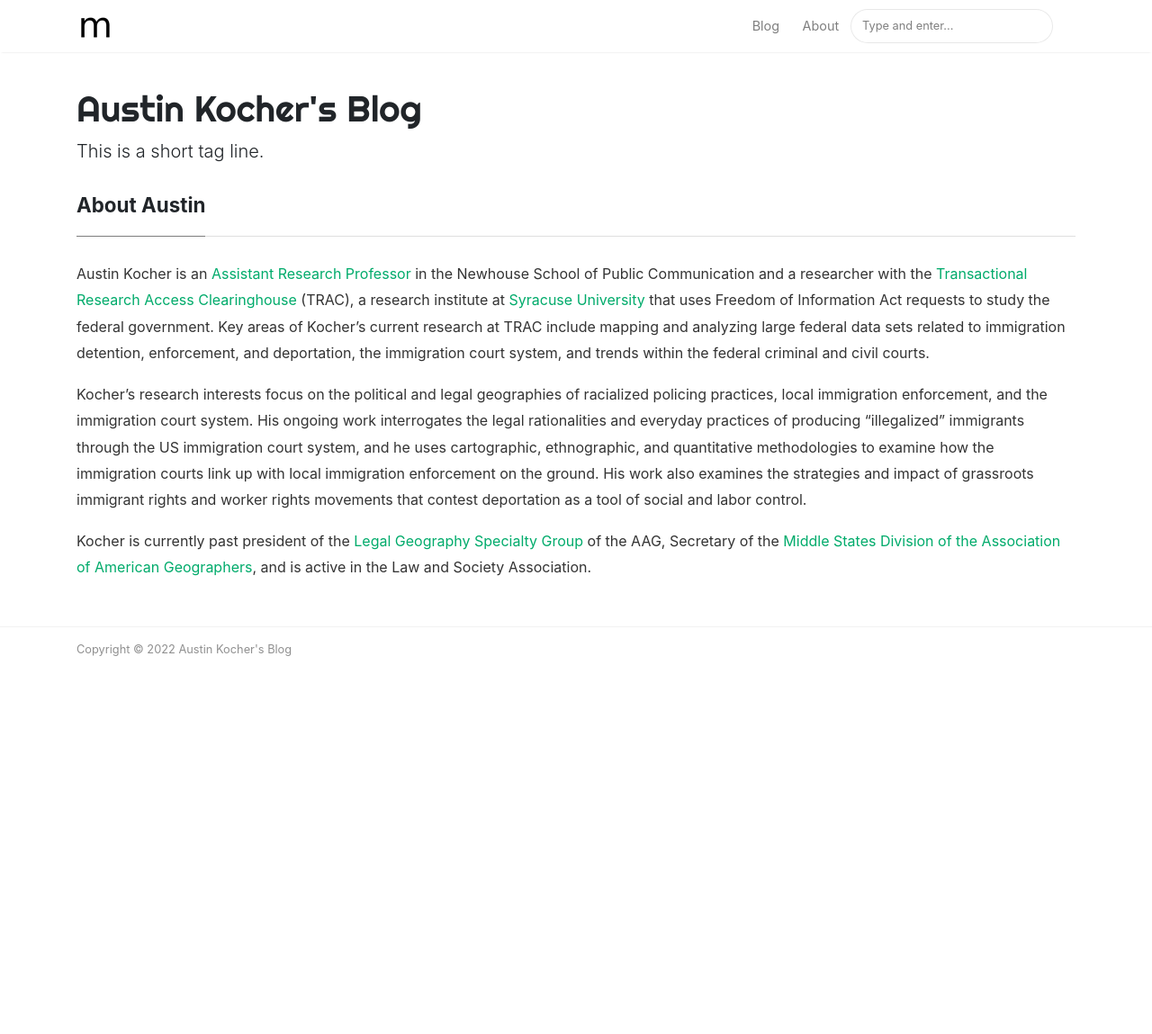
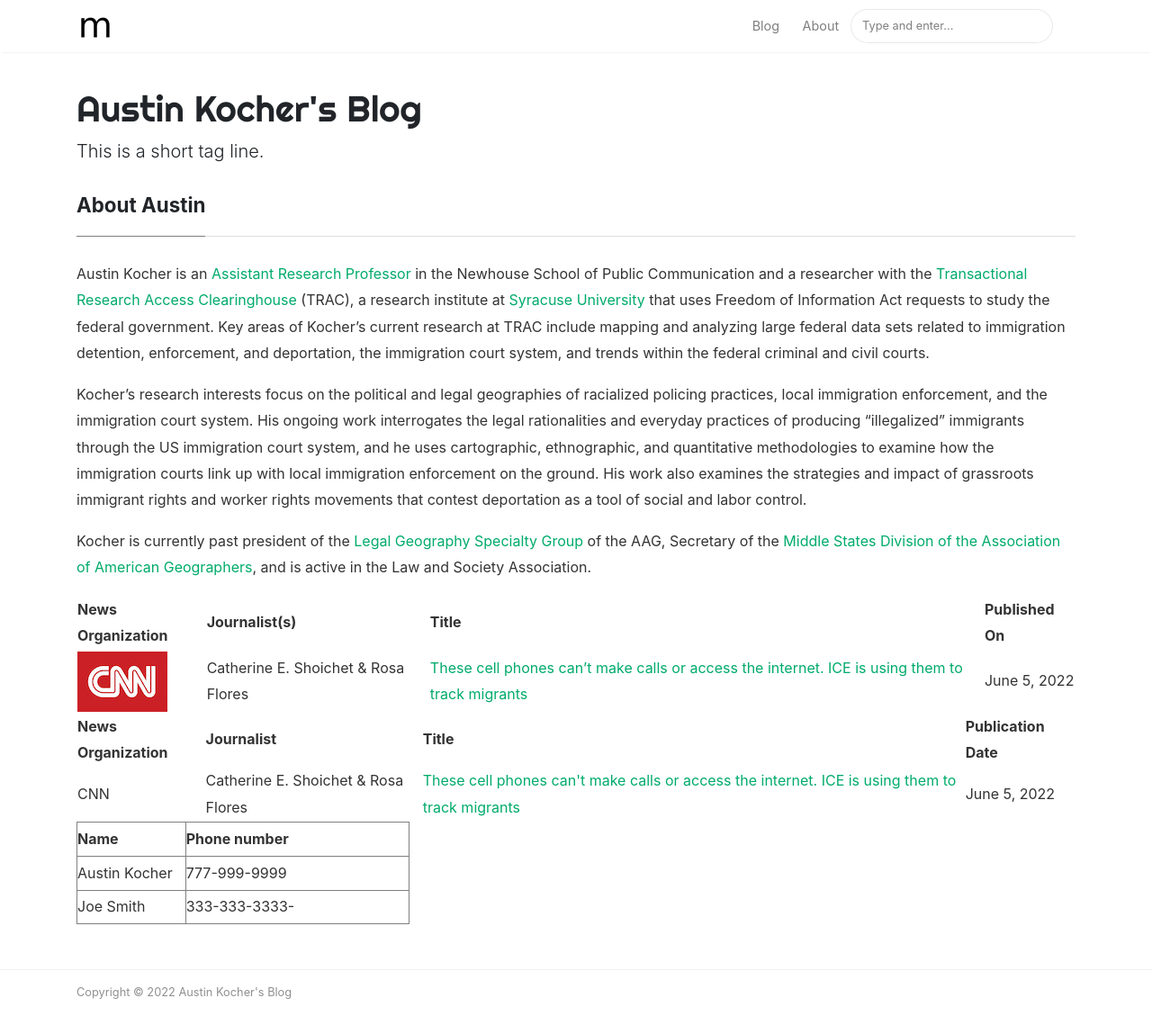
Before and after one commit to JAHqu2zyPA/mywebsite, a Jekyll site: the page built from _pages/about.md, in a window 1280 px wide and 1187 px high. Shown: the top 1149 px of the window at 90% size. Built offline with Jekyll 4.4.1, drawn with Linux system fonts in a browser that asks for light colours; nearby versions of some CDN libraries.

Commit message:
Updated Several Aspects of Website

```diff
--- a/_pages/about.md
+++ b/_pages/about.md
@@ -10,3 +10,40 @@ comments: false
 <p>Kocher’s research interests focus on the political and legal geographies of racialized policing practices, local immigration enforcement, and the immigration court system. His ongoing work interrogates the legal rationalities and everyday practices of producing “illegalized” immigrants through the US immigration court system, and he uses cartographic, ethnographic, and quantitative methodologies to examine how the immigration courts link up with local immigration enforcement on the ground. His work also examines the strategies and impact of grassroots immigrant rights and worker rights movements that contest deportation as a tool of social and labor control.</p>
 
 <p>Kocher is currently past president of the <a href="https://www.legalgeography.com">Legal Geography Specialty Group </a>of the AAG, Secretary of the <a href="https://msaag.aag.org">Middle States Division of the Association of American Geographers</a>, and is active in the Law and Society Association.</p>
+
+| News Organization 	| Journalist(s) 	| Title		  | Published On     |
+| :---      			|    :----   	|		 :--- |					 |
+| ![CNN](/assets/images/cnn.jpeg)   | Catherine E. Shoichet & Rosa Flores  | [These cell phones can't make calls or access the internet. ICE is using them to track migrants](https://www.cnn.com/2022/06/05/us/border-migrants-cell-phones-cec/index.html) | June 5, 2022 |
+
+
+<table>
+  <tr>
+    <th>News Organization</th>
+    <th>Journalist</th>
+    <th>Title</th>
+    <th>Publication Date</th>
+  </tr>
+  <tr>
+    <td>CNN</td>
+    <td>Catherine E. Shoichet & Rosa Flores</td>
+    <td><a href="https://www.cnn.com/2022/06/05/us/border-migrants-cell-phones-cec/index.html">These cell phones can't make calls or access the internet. ICE is using them to track migrants</a></td>
+    <td>June 5, 2022</td>
+  </tr>
+</table>
+
+<table dir="ltr" style="height: 114px;" border="1" width="370" cellspacing="0" cellpadding="0"><colgroup><col width="100" /><col width="100" /></colgroup>
+<tbody>
+<tr>
+<td style="width: 119px;" data-sheets-value="{&quot;1&quot;:2,&quot;2&quot;:&quot;Name&quot;}"><strong>Name</strong></td>
+<td style="width: 245px;" data-sheets-value="{&quot;1&quot;:2,&quot;2&quot;:&quot;Phone number&quot;}"><strong>Phone number</strong></td>
+</tr>
+<tr>
+<td style="width: 119px;" data-sheets-value="{&quot;1&quot;:2,&quot;2&quot;:&quot;Austin Kocher&quot;}">Austin Kocher</td>
+<td style="width: 245px;" data-sheets-value="{&quot;1&quot;:2,&quot;2&quot;:&quot;777-999-9999&quot;}">777-999-9999</td>
+</tr>
+<tr>
+<td style="width: 119px;" data-sheets-value="{&quot;1&quot;:2,&quot;2&quot;:&quot;Joe Smith&quot;}">Joe Smith</td>
+<td style="width: 245px;" data-sheets-value="{&quot;1&quot;:2,&quot;2&quot;:&quot;333-333-3333-&quot;}">333-333-3333-</td>
+</tr>
+</tbody>
+</table>
```
Also changed, not shown: assets/images/cnn.jpeg (added).
